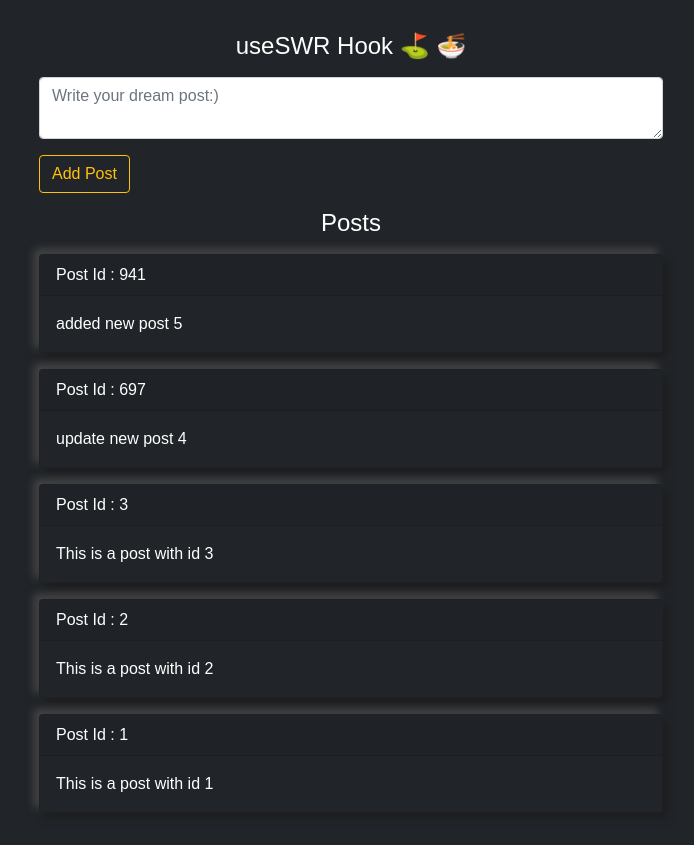
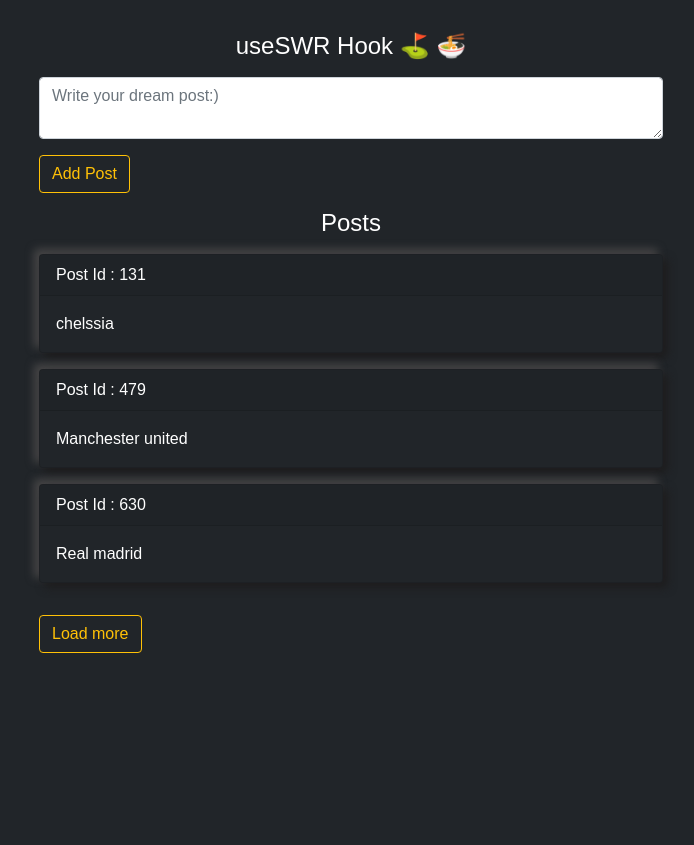
Before and after one commit to koushik0004/nextjs-swr-app, a Next.js app: page / in a window 1280 px wide. Shown: the whole page, without its empty margins (289-983 px from the left). After the commit the page ends 800 px from the top, so only its background shows below. Built offline with nearby package versions, Linux system fonts and the light colour scheme; data requests are answered from the project's data file.

Commit message:
post updated with swr infinite pagination

```diff
--- a/db.json
+++ b/db.json
@@ -28,6 +28,24 @@
       "content": "added new post 5",
       "id": 941,
       "createdAt": 1635668537217,
+      "clientOnly": false
+    },
+    {
+      "content": "Real madrid",
+      "id": 630,
+      "createdAt": 1635694466106,
+      "clientOnly": false
+    },
+    {
+      "content": "Manchester united",
+      "id": 479,
+      "createdAt": 1635694473801,
+      "clientOnly": false
+    },
+    {
+      "content": "chelssia",
+      "id": 131,
+      "createdAt": 1635694504511,
       "clientOnly": false
     }
   ],
--- a/src/pages/_app.tsx
+++ b/src/pages/_app.tsx
@@ -9,14 +9,14 @@ function MyApp({ Component, pageProps }) {
   return (
     <div className="p-3">
       <SWRConfig
-      value={{
-        fetcher: (url: string) => axios(url).then((res) => res.data),
-        dedupingInterval: 10000
-        // ,suspense: true
-      }}
+        value={{
+          fetcher: (url: string) => axios(url).then((res) => res.data),
+          dedupingInterval: 10000,
+          // revalidateIfStale: false,
+          // ,suspense: true
+        }}
       >
         <Component {...pageProps} />
-
       </SWRConfig>
     </div>
   );
--- a/src/pages/index.tsx
+++ b/src/pages/index.tsx
@@ -1,25 +1,41 @@
-import { useEffect, useState } from "react";
-import axios from "axios";
 import useSWR from "swr";
+import useSWRInfinite from "swr/infinite";
 import CreatePost from "@components/CreatePost";
 import PostCard from "@components/PostCard";
 import Loader from "@components/Loader";
 import { IPost } from "@libs/types";
 
 export default function Home() {
-  // const [posts, setPosts] = useState<IPost[]>(null);
-  // const getPosts = async () => {
-  //   const {data} = await axios.get('/posts?_sort=createdAt&_order=desc');
-  //   setPosts(data);
-  // };
+  // const { data: posts, error } = useSWR<IPost[]>(
+  //   "/posts?_sort=createdAt&_order=desc"
+  // );
 
-  // useEffect(() => {
-  //   getPosts();
-  // }, []);
+  const PAGE_SIZE = 3;
+  const getKey = (pageIndex: number, pervPageData: any) => {
+    if (pervPageData && pervPageData.length < 3) {
+      return null;
+    }
+    return `/posts?_order=desc&_sort=createdAt&_page=${
+      pageIndex + 1
+    }&_limit=${PAGE_SIZE}`;
+  };
 
-  const { data: posts, error } = useSWR<IPost[]>(
-    "/posts?_sort=createdAt&_order=desc"
-  );
+  const {
+    data: paginatedPosts,
+    error: paginatedPostsErr,
+    isValidating,
+    mutate,
+    size,
+    setSize,
+  } = useSWRInfinite(getKey);
+  console.log({ paginatedPosts, isValidating, size });
+
+  const posts = paginatedPosts?.flat() ?? null;
+  const isReachedAtLast =
+    paginatedPosts &&
+    paginatedPosts[paginatedPosts.length - 1]?.length < PAGE_SIZE;
+
+  // const isLoadingPosts =
 
   return (
     <div>
@@ -27,9 +43,20 @@ export default function Home() {
       <CreatePost />
 
       <h4>Posts</h4>
-      {error && <p className="text-center">Something went wrong</p>}
+      {paginatedPostsErr && <p className="text-center">Something went wrong</p>}
       {!posts && <Loader />}
       {posts && posts.map((post, indx) => <PostCard key={indx} data={post} />)}
+      {posts && isValidating && <Loader />}
+      {!isReachedAtLast && (
+        <div className="mx-auto w-50">
+          <button
+            onClick={() => setSize(size + 1)}
+            className="btn btn-outline-warning mx-auto"
+          >
+            Load more
+          </button>
+        </div>
+      )}
     </div>
   );
 }
--- a/styles/globals.css
+++ b/styles/globals.css
@@ -19,3 +19,6 @@ h4 {
 .btn {
   margin-top: 1rem;
 }
+.btn-center--horizontal {
+  margin: 0 auto;
+}
```
